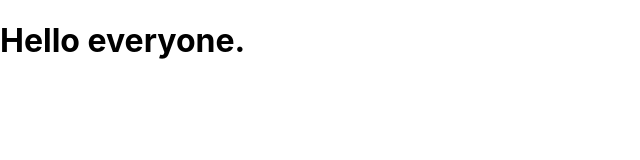
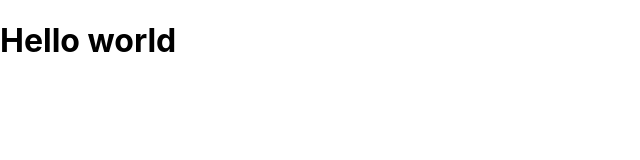
Before and after one commit to waniza01/myfirstapp, a React (Create React App) app: page / in a window 1280 px wide. Shown: the top 160 px of the page, without its empty margins (0-640 px from the left). Built offline with nearby package versions, Linux system fonts and the light colour scheme.

Commit message:
update message

```diff
--- a/src/App.js
+++ b/src/App.js
@@ -3,7 +3,7 @@ import './App.css';
 
 function App() {
   return (
-   <h1>Hello everyone.</h1>
+   <h1>Hello world</h1>
   );
 }
 
```
